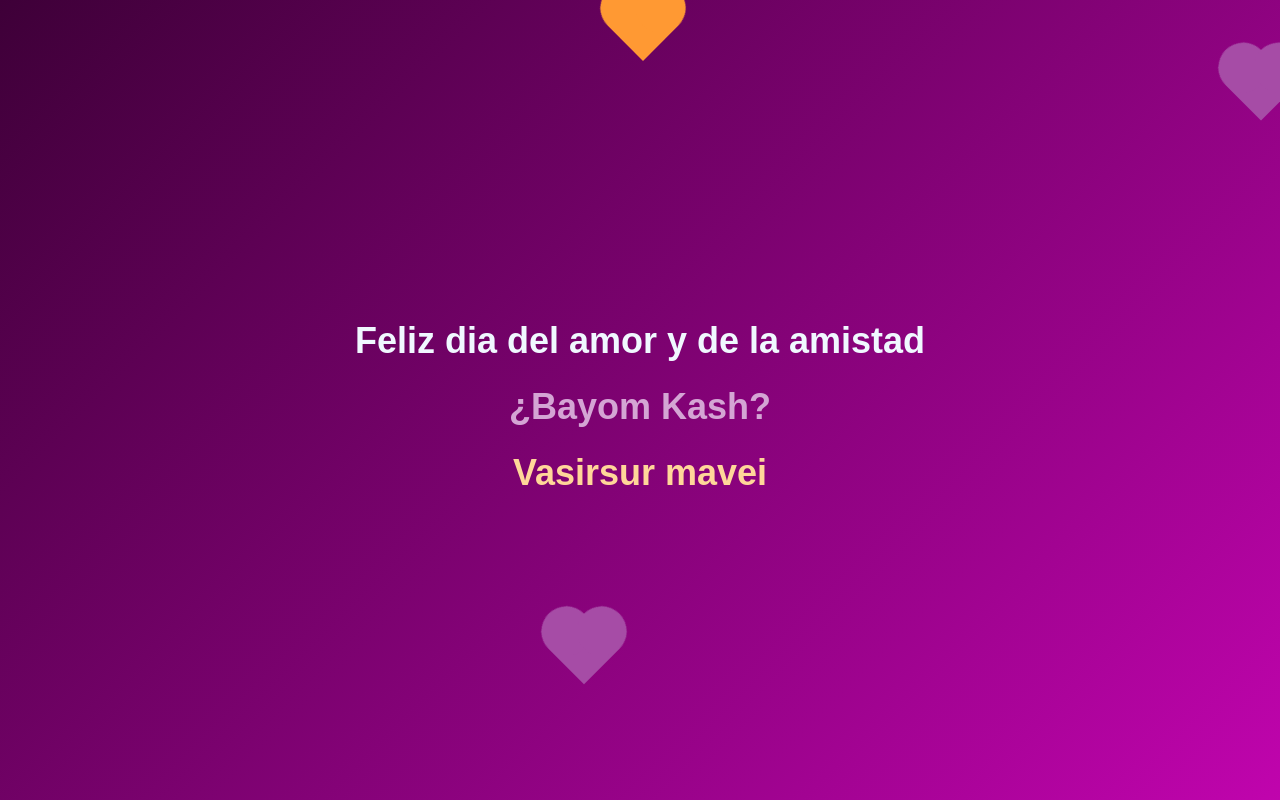
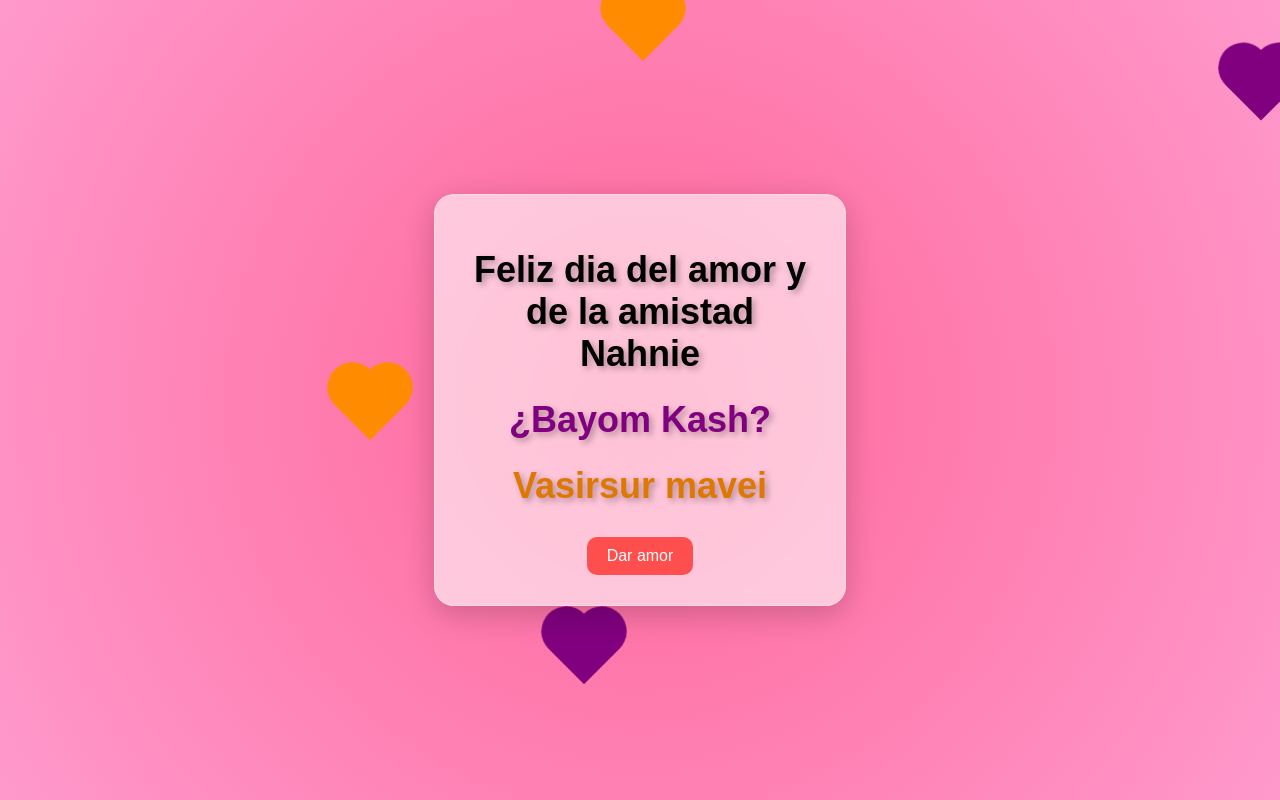
Before and after one commit to yeskawaii/valentines_day, a plain HTML site: page index.html in a window 1280 px wide. Drawn offline with Linux system fonts and the light colour scheme.

Commit message:
changed the color and animations on the interface

```diff
--- a/index.html
+++ b/index.html
@@ -7,10 +7,13 @@
     <link rel="stylesheet" href="styles.css">
 </head>
 <body>
-    <div class="message">
-        <h1>Feliz dia del amor y de la amistad</h1>
-        <h1 class="xayah">¿Bayom Kash?</h1>
-        <h1 class="rakan">Vasirsur mavei</h1>
+    <div class="card">
+        <div class="message">
+            <h1>Feliz dia del amor y de la amistad <span class="red-text">Nahnie</span></h1>
+            <h1 class="xayah">¿Bayom Kash?</h1>
+            <h1 class="rakan">Vasirsur mavei</h1>
+        </div>
+        <button id="loveButton">Dar amor</button>
     </div>
     <div class="hearts"></div>
     <script src="scripts.js"></script>
--- a/scripts.js
+++ b/scripts.js
@@ -1,19 +1,43 @@
 document.addEventListener('DOMContentLoaded', function() {
     const heartContainer = document.querySelector('.hearts');
-    const colors = ['#a64ca6', '#ff9933'];
+    const colors = ['#800080', '#FF8C00']; // Brighter purple and slightly darker orange
+    const maxHearts = 20; // Maximum number of hearts on the screen
+    let heartCount = 0; // Current number of hearts
 
     function createHeart() {
+        if (heartCount < maxHearts) {
             const heart = document.createElement('div');
             heart.classList.add('heart');
             heart.style.left = Math.random() * 100 + 'vw';
             heart.style.animationDuration = Math.random() * 2 + 3 + 's';
             heart.style.backgroundColor = colors[Math.floor(Math.random() * colors.length)];
             heartContainer.appendChild(heart);
+            heartCount++;
 
             heart.addEventListener('animationend', function() {
                 heart.remove();
+                heartCount--;
             });
         }
+    }
 
-    setInterval(createHeart, 1500);
+    // Create the first heart
+    createHeart();
+
+    // Generate one heart at a consistent rate
+    setInterval(createHeart, 1500); // Adjust the interval as needed
+
+    // Add event listener to the button
+    const loveButton = document.getElementById('loveButton');
+    loveButton.addEventListener('click', function() {
+        // Remove all existing hearts
+        const hearts = document.querySelectorAll('.heart');
+        hearts.forEach(heart => heart.remove());
+        heartCount = 0;
+
+        // Generate hearts up to the maximum limit
+        for (let i = 0; i < maxHearts; i++) {
+            createHeart();
+        }
     });
+});
--- a/styles.css
+++ b/styles.css
@@ -2,13 +2,14 @@ body {
     margin: 0;
     padding: 0;
     font-family: 'Arial', sans-serif;
-    background: linear-gradient(135deg, #3e0038, #c004ad); /* Dark purple gradient */
+    background: radial-gradient(circle, #ff6699, #ff99cc); /* Initial radial gradient */
     display: flex;
     justify-content: center;
     align-items: center;
     height: 100vh;
     overflow: hidden;
     position: relative;
+    background: radial-gradient(circle at center, #ff6699, #ff99cc);
 }
 
 .message {
@@ -17,19 +18,21 @@ body {
 }
 
 .message h1 {
-    color: aliceblue;
     font-size: 36px; /* Increased font size */
     font-weight: bold; /* Bolder font weight */
     margin-bottom: 10px;
     animation: fadeIn 2s ease-in-out;
+    text-shadow: 3px 3px 6px rgba(0, 0, 0, 0.3); /* More prominent text shadow */
 }
 
+
+
 .message .xayah {
-    color: #d4a5d4; /* Lighter purple color for Xayah */
+    color: #800080; /* Brighter purple color for Xayah */
 }
 
 .message .rakan {
-    color: #ffd699; /* Lighter orange color for Rakan */
+    color: #dd7900; /* Slightly darker orange color for Rakan */
 }
 
 .hearts {
@@ -42,12 +45,44 @@ body {
     z-index: 0;
 }
 
+.card {
+    background-color: rgba(255, 255, 255, 0.6); /* Slightly more opaque background */
+    border-radius: 20px; /* More rounded corners */
+    box-shadow: 0 8px 30px rgba(0, 0, 0, 0.2); /* Larger shadow for more depth */
+    padding: 30px; /* Increased padding for more space inside the card */
+    text-align: center;
+    width: 80%; /* Slightly narrower width */
+    max-width: 350px; /* Adjusted max-width */
+    position: relative;
+    z-index: 1;
+    -webkit-backdrop-filter: blur(10px); /* Added blur effect for a frosted glass look */
+    backdrop-filter: blur(10px); /* Added blur effect for a frosted glass look */
+    border: 1px solid rgba(255, 255, 255, 0.3); /* Added a subtle border */
+}
+
+#loveButton {
+    background-color: #ff4e4e; /* Stronger red button color */
+    color: white;
+    border: none;
+    padding: 10px 20px;
+    font-size: 16px;
+    border-radius: 10px;
+    cursor: pointer;
+    margin-top: 20px;
+    transition: background-color 0.3s ease;
+}
+
+#loveButton:hover {
+    background-color: #ff2525; /* Darker red hover color */
+    scale: 1.1;
+}
+
 .heart {
     position: absolute;
     bottom: -50px;
     width: 50px;
     height: 50px;
-    background-color: #ff3366;
+    background-color: #800080; /* Brighter purple color */
     transform: rotate(-45deg);
     animation: float 5s infinite;
 }
```
Lines whose indentation alone changed are shown as unchanged.
